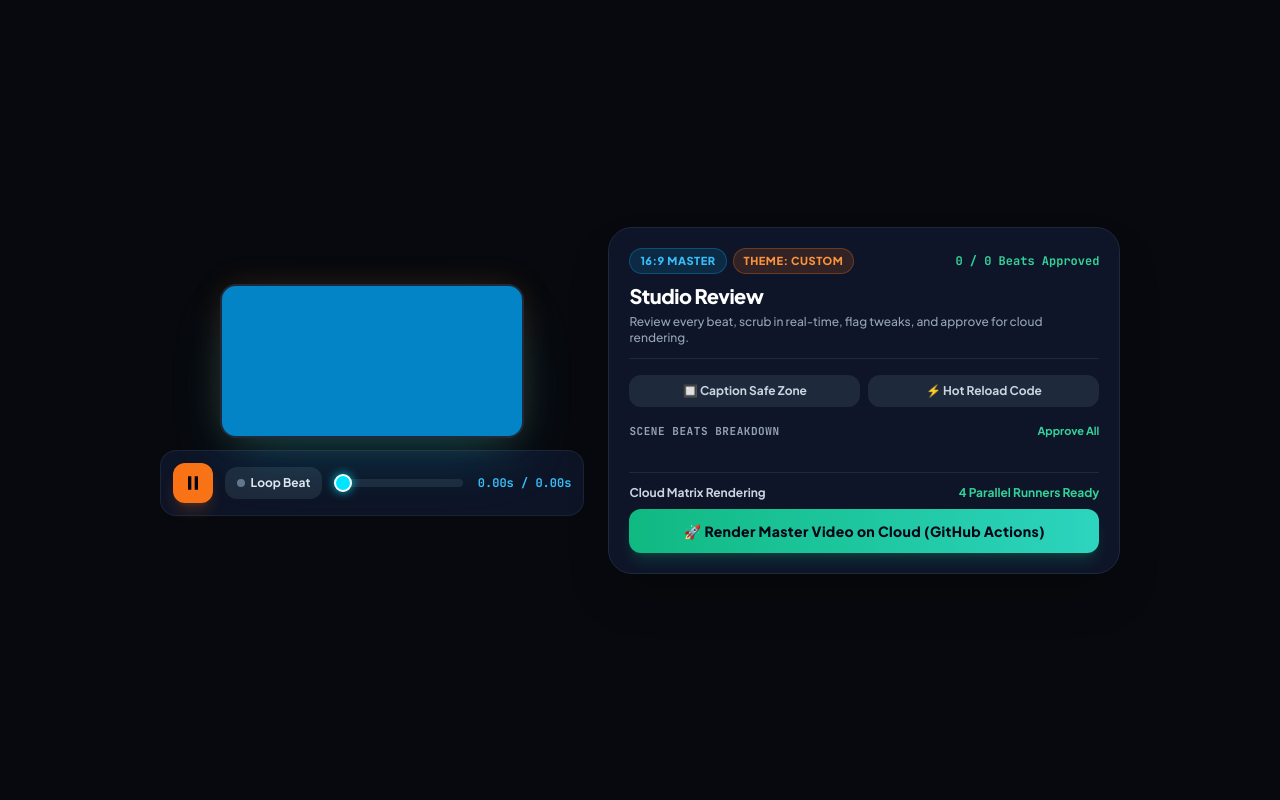
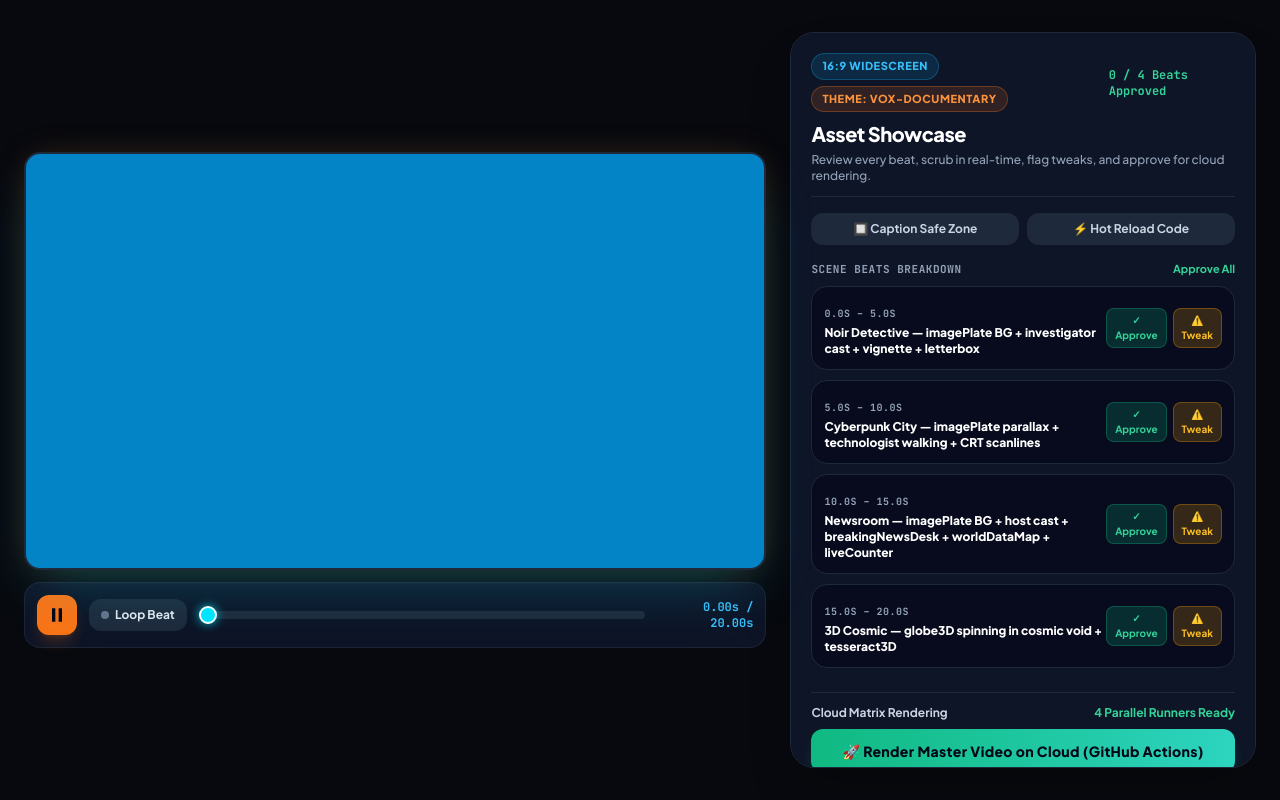
Before and after one commit to mrkdev766/growkaz-stickman-studio, a website: page studio.html in a window 1280 px wide. Drawn offline with nearby package versions, Linux system fonts and the light colour scheme; no server answers.

Commit message:
fix(studio): re-export core in player.js and ensure immediate boot

```diff
--- a/engine/player.js
+++ b/engine/player.js
@@ -3,6 +3,8 @@
 import { E, V, setStyle, getShot, clamp, ease, prog, alpha, text, FONTS } from './core.js';
 import { STYLES } from './styles.js';
 import { captions } from './ui2d.js';
+
+export { E, V, setStyle, getShot, clamp, ease, prog, alpha, text };
 
 const q = new URLSearchParams(location.search);
 const PROJ = '/project';
--- a/studio.html
+++ b/studio.html
@@ -32,6 +32,12 @@
       -webkit-appearance: none; height: 18px; width: 18px; border-radius: 50%;
       background: #00e5ff; margin-top: -5px; cursor: pointer;
       box-shadow: 0 0 10px rgba(0, 229, 255, 0.8); border: 2px solid #ffffff;
+    }
+    canvas {
+      display: block;
+      width: 100% !important;
+      height: 100% !important;
+      object-fit: contain;
     }
   </style>
 </head>
@@ -175,6 +181,7 @@
 
       const dur = story.duration || (story.shots[story.shots.length - 1]?.end || 20);
       document.getElementById('timeline-slider').max = dur;
+      document.getElementById('hud-time').textContent = `0.00s / ${dur.toFixed(2)}s`;
 
       // Adjust viewport aspect ratio
       const stageFrame = document.getElementById('stage-frame');
@@ -340,7 +347,11 @@
       }
     };
 
-    window.addEventListener('DOMContentLoaded', initStudio);
+    if (document.readyState === 'loading') {
+      window.addEventListener('DOMContentLoaded', initStudio);
+    } else {
+      initStudio();
+    }
   </script>
 </body>
 </html>
```
